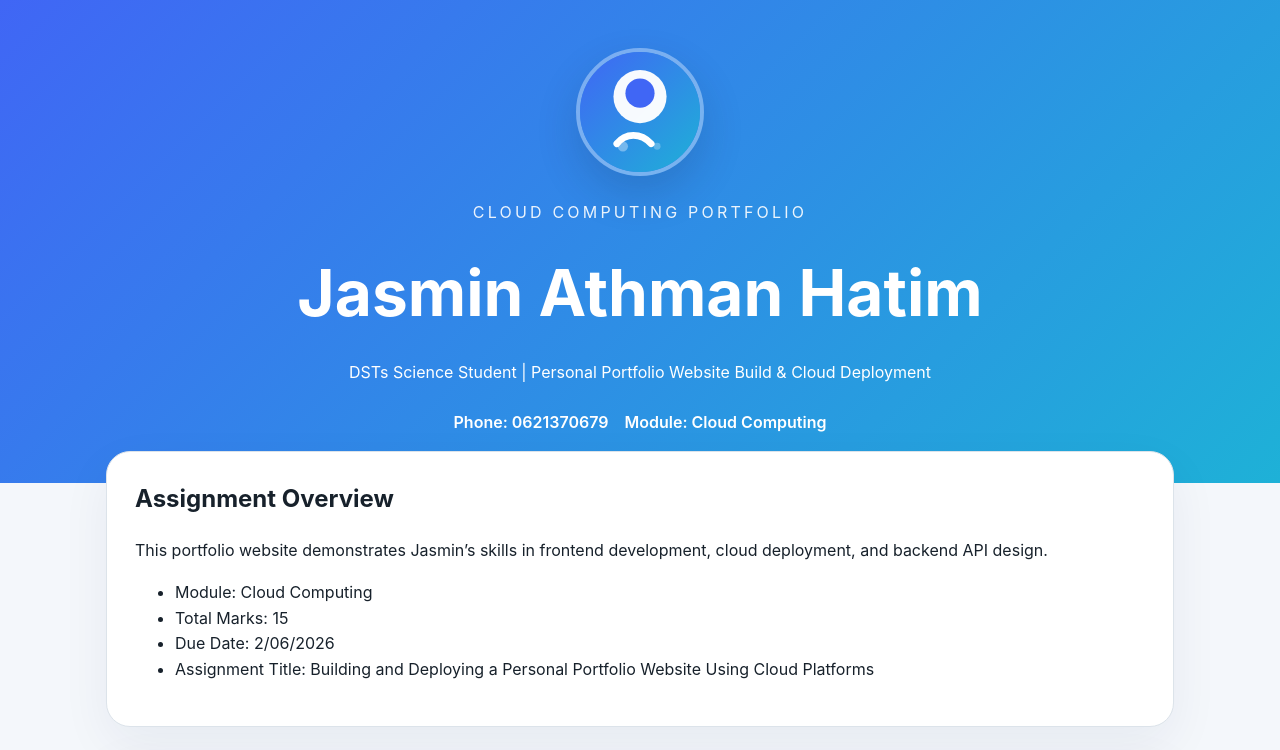
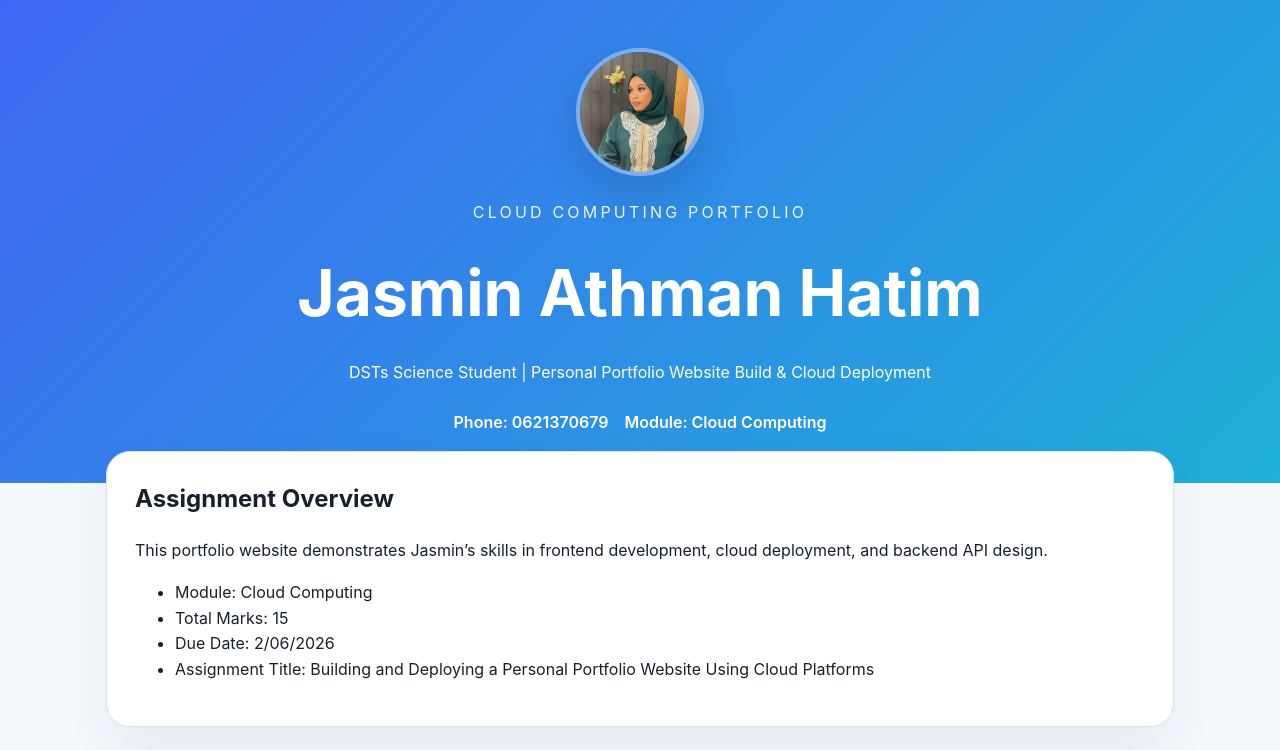
Before and after one commit to nkinda-123/jasmin, a website: page frontend/index.html in a window 1280 px wide. Shown: the top 750 px of the page. Drawn offline with Linux system fonts and the light colour scheme; no server answers.

Commit message:
Update index.html

```diff
--- a/frontend/index.html
+++ b/frontend/index.html
@@ -9,7 +9,7 @@
 <body>
   <header class="hero">
     <div class="hero-content">
-      <img id="profilePhoto" class="profile-photo" src="profile.svg" alt="Profile photo of Jasmin Athman Hatim" />
+      <img id="profilePhoto" class="profile-photo" src="profile.jpg" alt="Profile photo of Jasmin Athman Hatim" />
       <p class="eyebrow">Cloud Computing Portfolio</p>
       <h1 id="profileName">Jasmin Athman Hatim</h1>
       <p class="subheading" id="profileSubtitle">DSTs Science Student | Personal Portfolio Website Build & Cloud Deployment</p>
```
